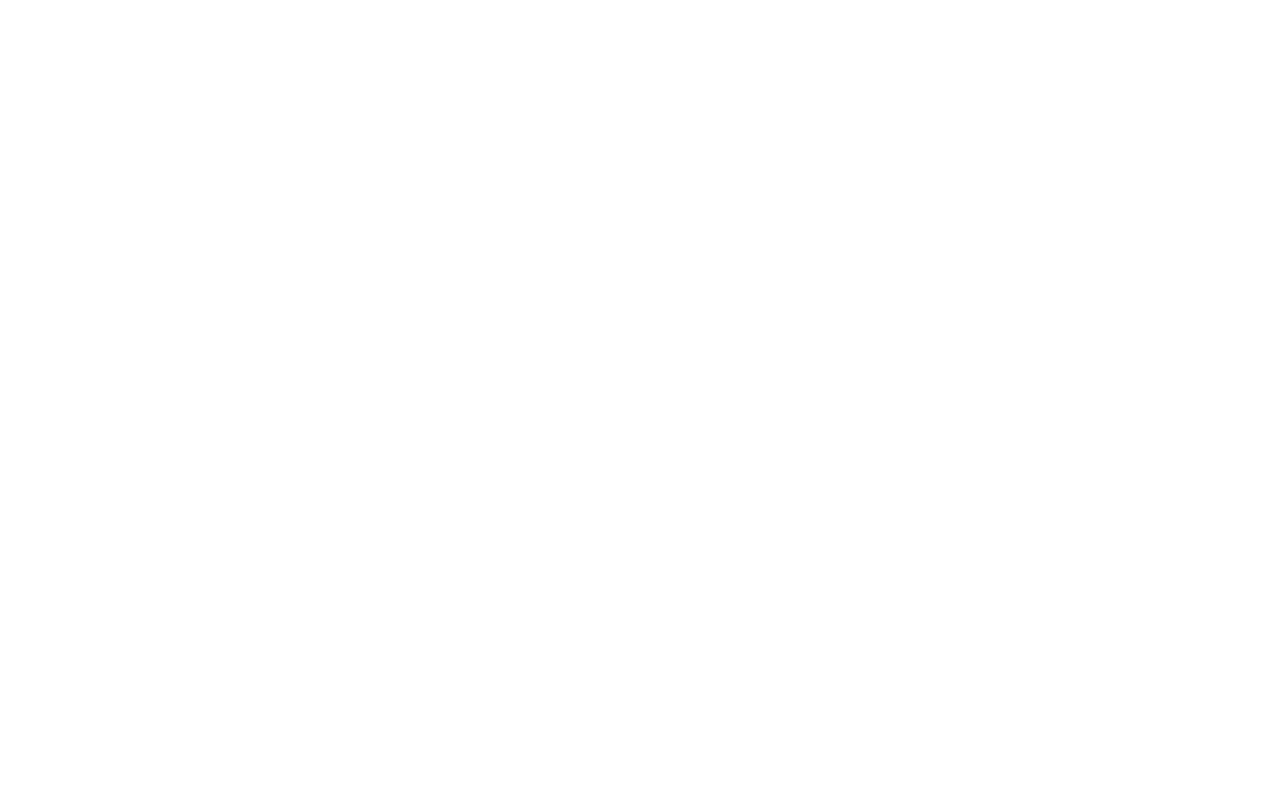
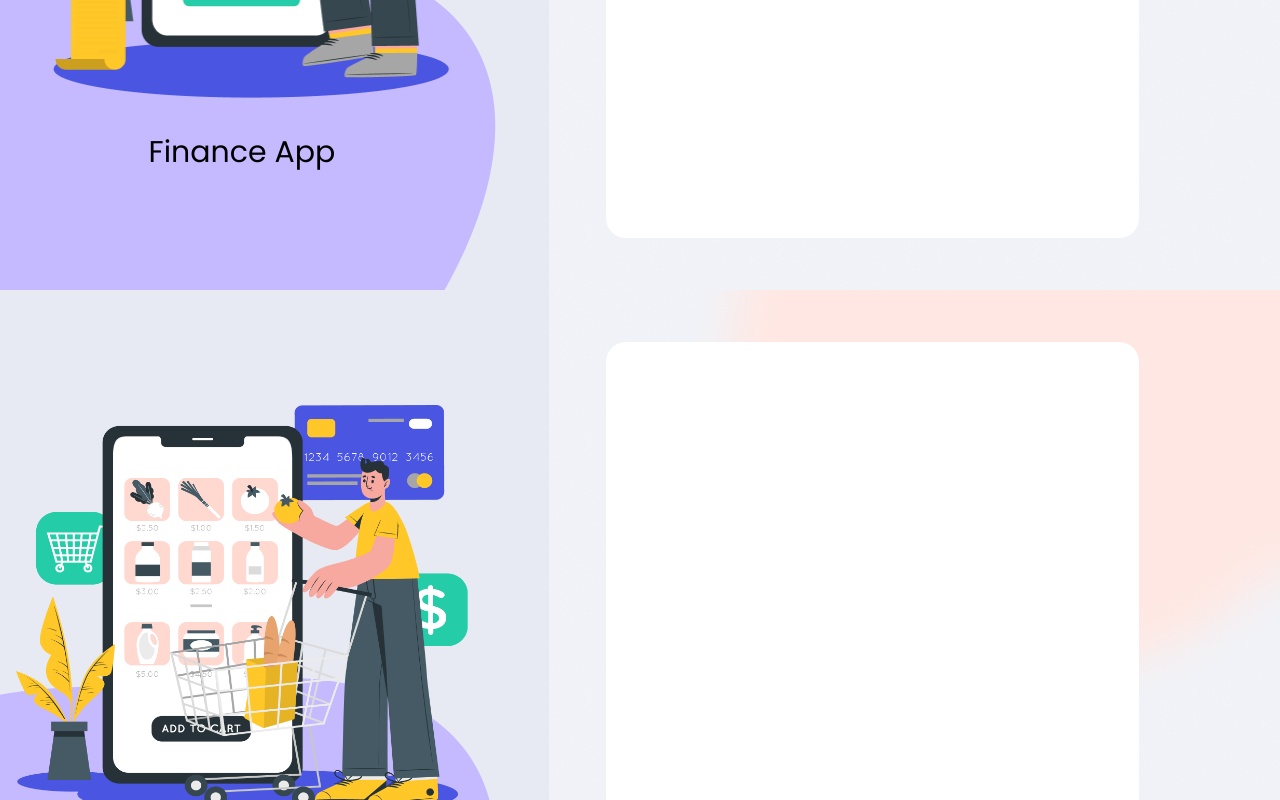
Before and after one commit to iamblashch/react_project, a React (Create React App) app: page / in a window 1280 px wide. Shown: the part 500-1300 px from the top of the page. Before the commit the page ends 800 px from the top, so only its background shows below. Built offline with nearby package versions, Linux system fonts and the light colour scheme.

Commit message:
Update App.jsx

```diff
--- a/src/components/App.jsx
+++ b/src/components/App.jsx
@@ -9,8 +9,8 @@ export const App = () => {
   return (
     <BrowserRouter>
       <Header />
-      {/* <RegistrationPage /> */}
-      {/* <LoginPage /> */}
+      <RegistrationPage />
+      <LoginPage />
     </BrowserRouter>
   );
 };
```
